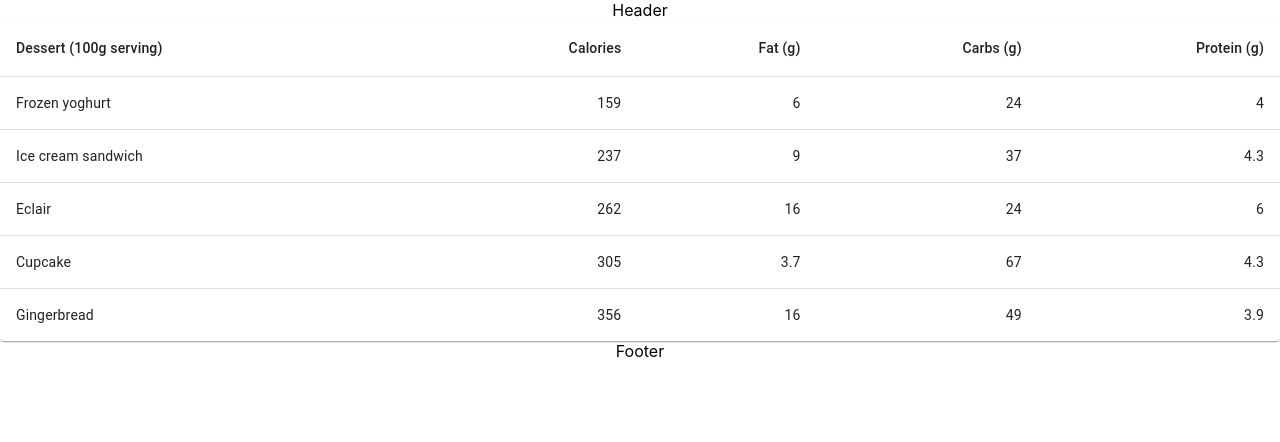
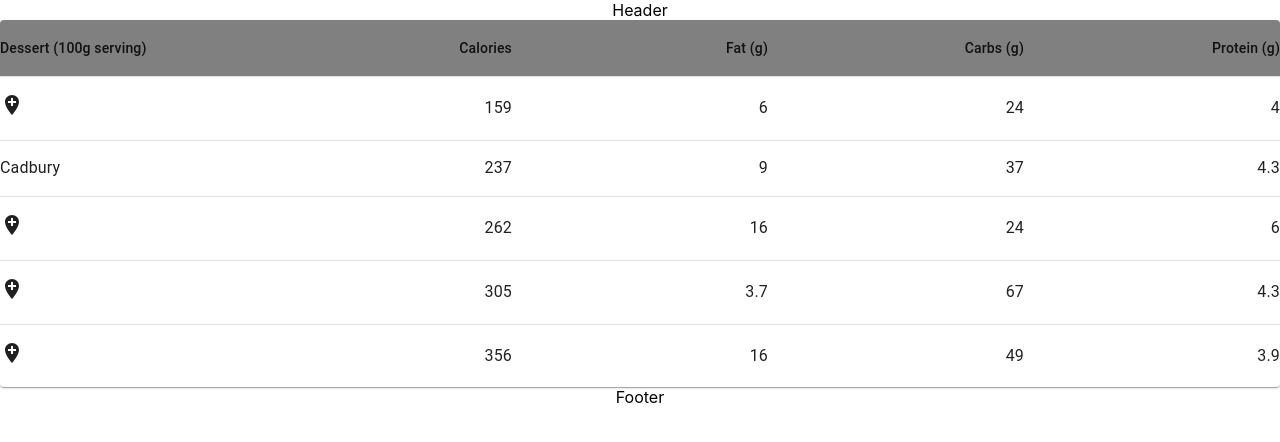
Before and after one commit to Ankurraj001/learn-react, a React (Create React App) app: page / in a window 1280 px wide. Shown: the top 442 px of the page. Built offline with nearby package versions, Linux system fonts and the light colour scheme.

Commit message:
table added

```diff
--- a/package.json
+++ b/package.json
@@ -5,6 +5,7 @@
   "dependencies": {
     "@emotion/react": "^11.9.3",
     "@emotion/styled": "^11.9.3",
+    "@mui/icons-material": "^5.8.4",
     "@mui/material": "^5.8.5",
     "@testing-library/jest-dom": "^5.16.4",
     "@testing-library/react": "^13.2.0",
--- a/src/Components/About.js
+++ b/src/Components/About.js
@@ -1,12 +1,41 @@
 import React from 'react'
-/**
- * About Component
- * @returns nothing
- */
-function About() {
+// /**
+//  * About Component
+//  * @returns nothing
+//  */
+// function About() {
+//   return (
+//     <div>About Me</div>
+//   )
+// }
+
+// export default About
+
+// import "./styles.css";
+import { useEffect, useState } from "react";
+export default function About() {
+  const [width, setWidth] = useState(window.innerWidth);
+  useEffect(() => {
+    const update = () => {
+      setWidth(window.innerWidth);
+    };
+    window.addEventListener("resize", update);
+  }, [width]);
+
   return (
-    <div>About</div>
-  )
+    <div>
+      {width > 300 ? (
+        <div style={{ display: "flex", flexDirection: "column" }}>
+          <div>hello</div>
+          <div> World</div>
+        </div>
+      ) : (
+        <div style={{ display: "flex", flexDirection: "row" }}>
+          <div>Hello</div>
+          <p> world</p>
+        </div>
+      )}
+      {width}
+    </div>
+  );
 }
-
-export default About
--- a/src/Components/Router.js
+++ b/src/Components/Router.js
@@ -3,12 +3,12 @@ import { useRoutes} from 'react-router-dom';
 import ReadFile from './ReadFile';
 import About from './About';
 import Data from './Data';
-import Table from './Table';
+import Tables from './Tables';
 
 
 const Router = () => {
     const routes = useRoutes([
-        { path: '/', element: <Table /> },
+        { path: '/', element: <Tables /> },
         { path: 'about', element: <About /> },
     ]);
 
--- a/src/Components/Table.js
+++ b/src/Components/Table.js
@@ -6,24 +6,32 @@ import TableContainer from '@mui/material/TableContainer';
 import TableHead from '@mui/material/TableHead';
 import TableRow from '@mui/material/TableRow';
 import Paper from '@mui/material/Paper';
+import AddLocationIcon from '@mui/icons-material/AddLocation';
 
 function createData(name, calories, fat, carbs, protein) {
   return { name, calories, fat, carbs, protein };
 }
 
 const rows = [
-  createData('Frozen yoghurt', 159, 6.0, 24, 4.0),
-  createData('Ice cream sandwich', 237, 9.0, 37, 4.3),
+  createData('Eclair', 159, 6.0, 24, 4.0),
+  createData('Cadbury', 237, 9.0, 37, 4.3),
   createData('Eclair', 262, 16.0, 24, 6.0),
-  createData('Cupcake', 305, 3.7, 67, 4.3),
-  createData('Gingerbread', 356, 16.0, 49, 3.9),
+  createData('Eclair', 305, 3.7, 67, 4.3),
+  createData('Eclair', 356, 16.0, 49, 3.9),
 ];
 
 export default function BasicTable() {
   return (
     <TableContainer component={Paper}>
-      <Table sx={{ minWidth: 650 }} aria-label="simple table">
-        <TableHead>
+      <Table sx={{'td, th': {paddingX: '0px'}}} aria-label="simple table">
+      <colgroup>
+      <col style={{width:'10%'}}/>
+      <col style={{width:'10%'}}/>
+      <col style={{width:'10%'}}/>
+      <col style={{width:'10%'}}/>
+      <col style={{width:'10%'}}/>
+   </colgroup>
+        <TableHead sx={{background: 'gray'}}>
           <TableRow>
             <TableCell>Dessert (100g serving)</TableCell>
             <TableCell align="right">Calories</TableCell>
@@ -36,10 +44,10 @@ export default function BasicTable() {
           {rows.map((row) => (
             <TableRow
               key={row.name}
-              sx={{ '&:last-child td, &:last-child th': { border: 0 } }}
+              sx={{ '&:last-child td, &:last-child th': { border: 0 }, 'td, th': {paddingX: '0px', fontSize: '16px'} }}
             >
               <TableCell component="th" scope="row">
-                {row.name}
+               {row.name === 'Eclair' ? <AddLocationIcon /> : row.name}
               </TableCell>
               <TableCell align="right">{row.calories}</TableCell>
               <TableCell align="right">{row.fat}</TableCell>
--- /dev/null
+++ b/src/Components/Tables.js
@@ -0,0 +1,15 @@
+import React from "react";
+import Grid from '@mui/material/Grid';
+import Table from './Table';
+
+const Tables = () => {
+  return (
+    <div>
+      <Grid item xs={12}>
+        <Table />
+      </Grid>
+    </div>
+  );
+};
+
+export default Tables;
```
Also changed, not shown: 1 other file (tests, documents, lock files or other folders).
